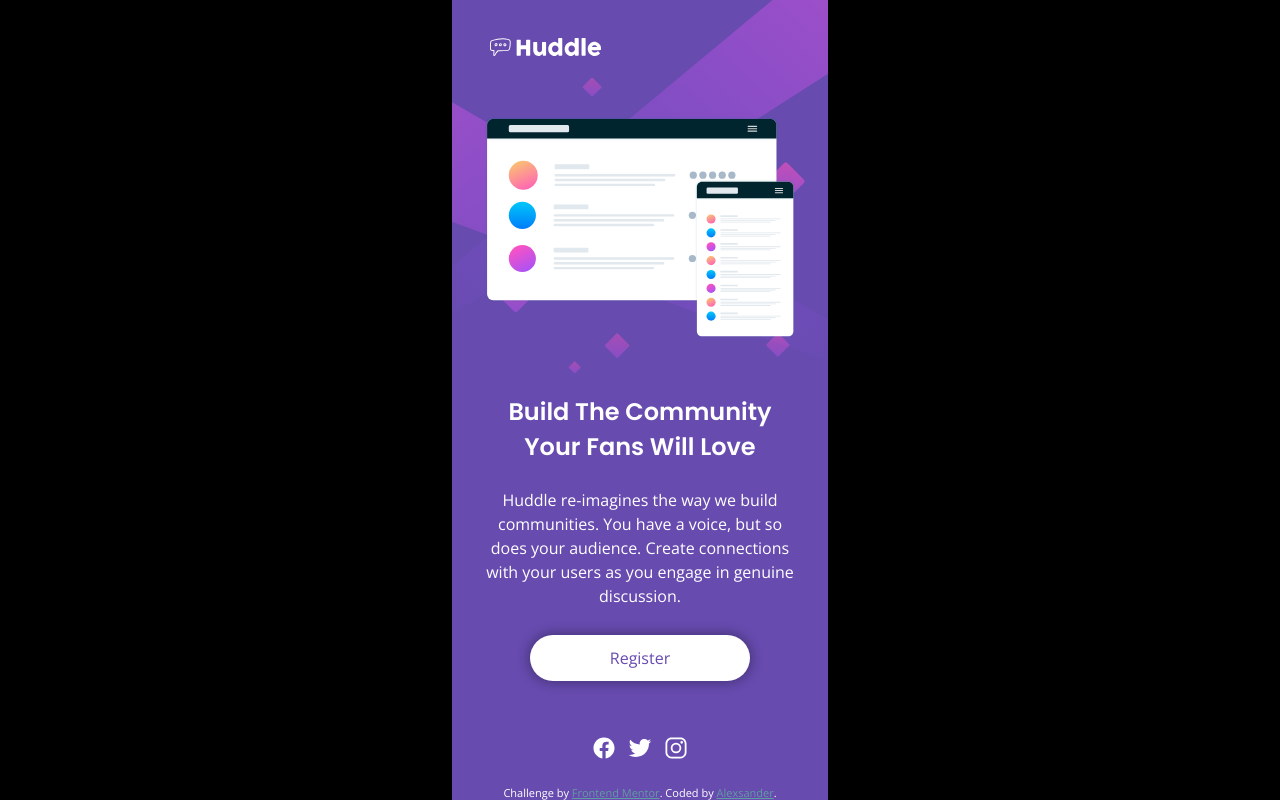
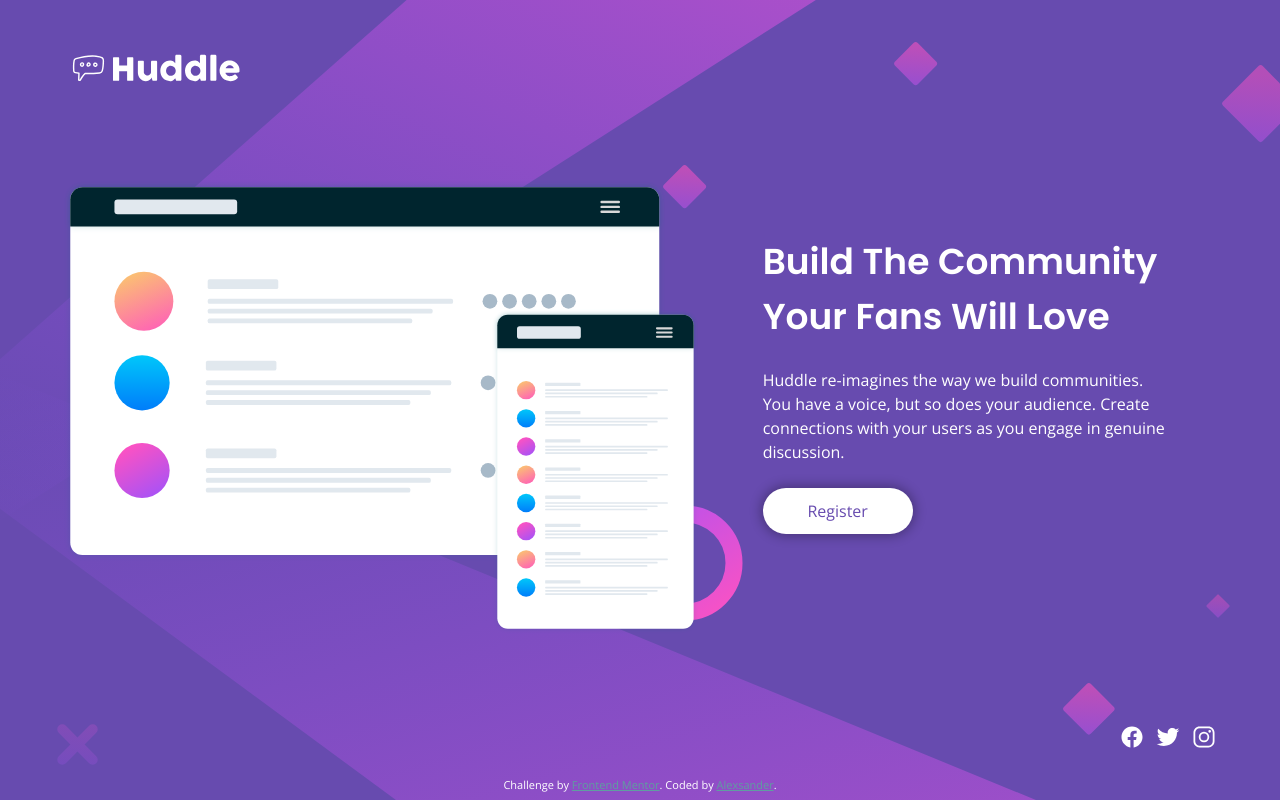
Before and after one commit to alexsanderBDS/frontend-mentor-huddle-landing-page-with-single-introductory-section-master, a plain HTML site: page index.html in a window 1280 px wide. Drawn offline with nearby package versions, Linux system fonts and the light colour scheme.

Commit message:
desktop design done!

```diff
--- a/styles.css
+++ b/styles.css
@@ -50,7 +50,7 @@ html {
   --color-pv: hsl(257, 40%, 49%);
   --color-psm: hsl(300, 69%, 71%);
 
-  overflow-x: hidden;
+  /* overflow-x: hidden; */
 }
 
 body {
@@ -60,7 +60,7 @@ body {
   background-color: #000;
   color: #fff;
 
-  overflow-x: hidden;
+  /* overflow-x: hidden; */
 }
 
 .container {
@@ -72,13 +72,10 @@ body {
   background-image: url(images/bg-mobile.svg);
   background-repeat: no-repeat;
   background-size: contain;
-
   padding: var(--32ws);
-
   display: grid;
   grid-template-columns: 1fr;
   gap: var(--48ws);
-
   position: relative;
 }
 
@@ -114,12 +111,10 @@ body {
   padding: var(--12ws) var(--24ws);
   text-align: center;
   text-decoration: none;
-
   background-color: #fff;
   color: var(--color-pv);
   border-radius: var(--32ws);
   box-shadow: 0 0 12px 2px rgb(0 0 0 / 31%);
-
   transition: background 0.5s, color 0.5s;
 }
 
@@ -154,9 +149,91 @@ body {
 
 .footer {
   position: absolute;
-  /* display: none; */
   top: 100%;
   left: 50%;
   transform: translate(-50%, -100%);
   width: 100%;
 }
+
+/* *** QUERIES *** */
+
+@media (min-width: calc(400em / 16)) {
+  .container {
+    min-width: 100%;
+  }
+}
+@media (min-width: calc(800em / 16)) {
+  .container {
+    min-width: 100%;
+    max-height: 100vh;
+
+    background-image: url(images/bg-desktop.svg);
+    background-size: contain;
+    background-position: center;
+    grid-template-columns: 1fr 1fr;
+    row-gap: 0;
+    column-gap: var(--32ws);
+    align-items: center;
+  }
+
+  .content {
+    /* align-self: start; */
+    margin-bottom: var(--48ws);
+  }
+
+  .logo,
+  .link,
+  .footer {
+    grid-column: 1 / -1;
+  }
+
+  .heading,
+  .text {
+    text-align: start;
+  }
+
+  .btn:link,
+  .btn:visited {
+    margin: 0;
+    width: calc(150rem / 16);
+  }
+
+  .link {
+    justify-self: end;
+  }
+
+  .footer {
+    transform: none;
+    top: 100%;
+    left: 0;
+    transform: translateY(-100%);
+    padding-bottom: var(--8ws);
+  }
+}
+@media (min-width: calc(1000em / 16)) {
+  .container {
+    row-gap: var(--24ws);
+    column-gap: var(--64ws);
+    padding: var(--12ws) var(--64ws);
+    background-size: cover;
+    grid-template-columns: 1.4fr 1fr;
+  }
+
+  .logo {
+    width: calc(180rem / 16);
+  }
+
+  .content {
+    width: 90%;
+  }
+
+  .heading {
+    font-size: var(--36px);
+  }
+}
+
+@media (min-width: calc(1440em / 16)) {
+  .container {
+    min-width: calc(1440rem / 16);
+  }
+}
```
